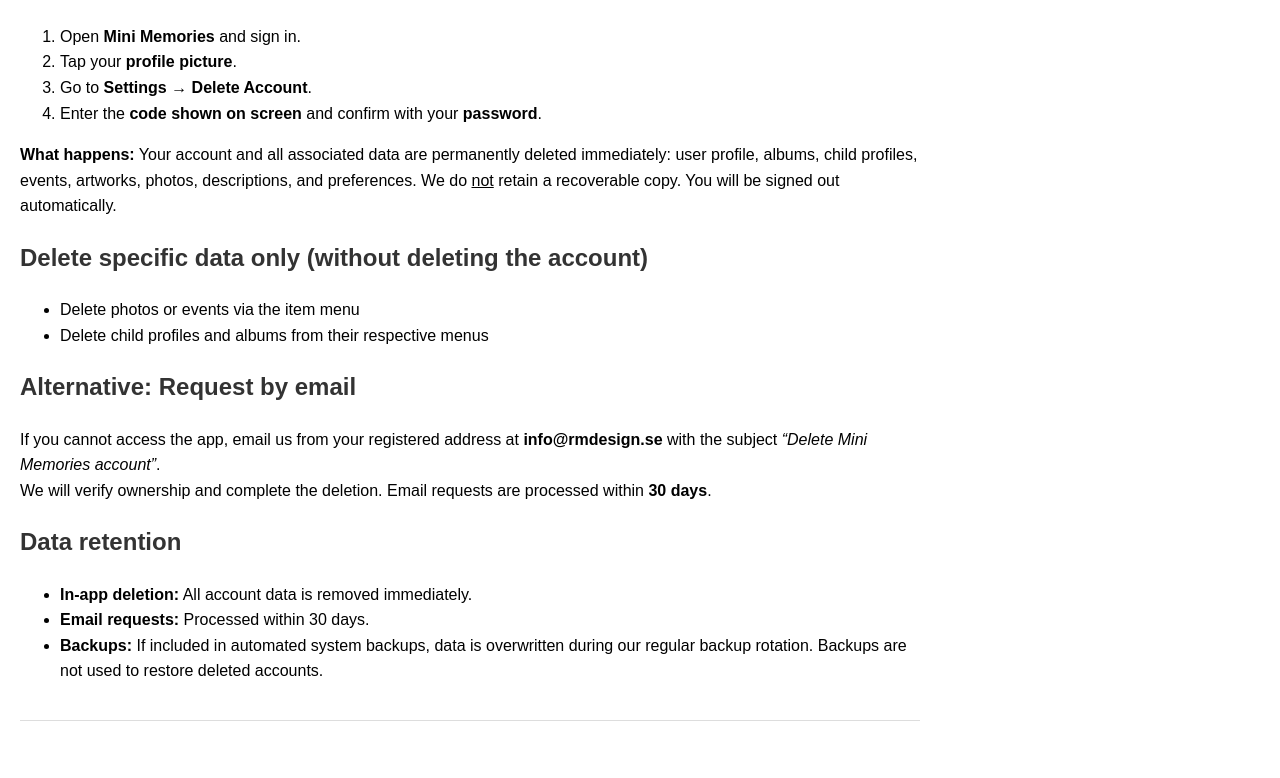
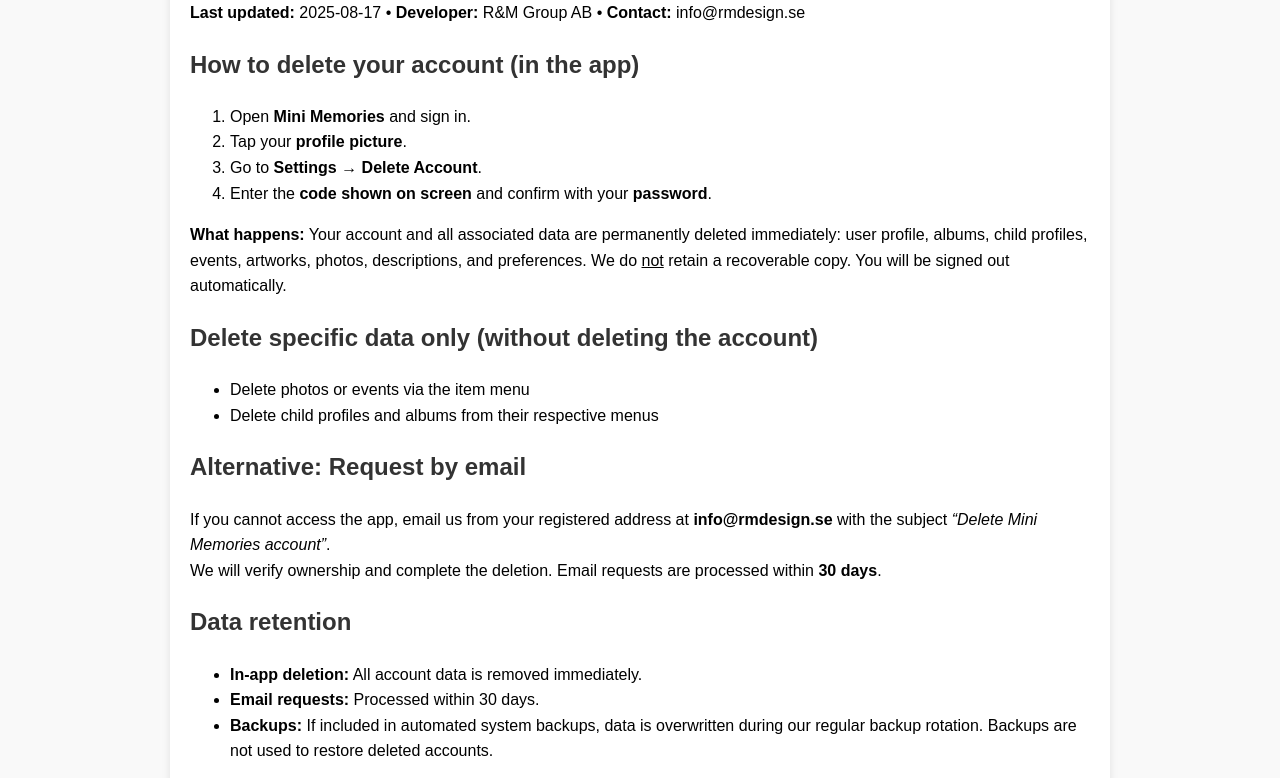
Before and after one commit to MalinPatriksson/delete-account, a plain HTML site: page index.html in a window 1280 px wide. Shown: the part 174-952 px from the top of the page. Drawn offline with Linux system fonts and the light colour scheme.

Commit message:
Update index.html

```diff
--- a/index.html
+++ b/index.html
@@ -8,8 +8,21 @@
     body {
       font-family: Arial, sans-serif;
       line-height: 1.6;
-      margin: 20px;
+      margin: 0;
+      padding: 0;
+      min-height: 100vh;
+      display: flex;
+      justify-content: center;
+      align-items: flex-start; /* ändra till center om du vill ha HELT centrerat på höjden också */
+      background: #f9f9f9;
+    }
+    .container {
       max-width: 900px;
+      padding: 40px 20px;
+      background: #fff;
+      box-shadow: 0 2px 8px rgba(0,0,0,0.1);
+      border-radius: 8px;
+      margin: 40px 20px;
     }
     h1, h2 {
       color: #333;
@@ -23,6 +36,7 @@
 </head>
 <body>
 
+  <div class="container">
     <div class="lang-section">
       <h1>Delete Account – Mini Memories</h1>
       <p><strong>Last updated:</strong> 2025-08-17 • <strong>Developer:</strong> R&amp;M Group AB • <strong>Contact:</strong> info@rmdesign.se</p>
@@ -84,6 +98,7 @@
         <li><strong>Backuper:</strong> Om data finns i automatiska systembackuper skrivs de över vid vår ordinarie rotationsprocess. Backuper används inte för att återställa raderade konton.</li>
       </ul>
     </div>
+  </div>
 
 </body>
 </html>
```
Lines whose indentation alone changed are shown as unchanged.
